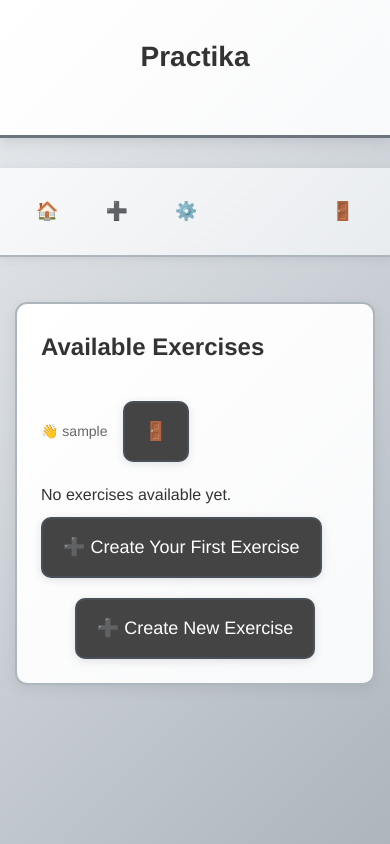
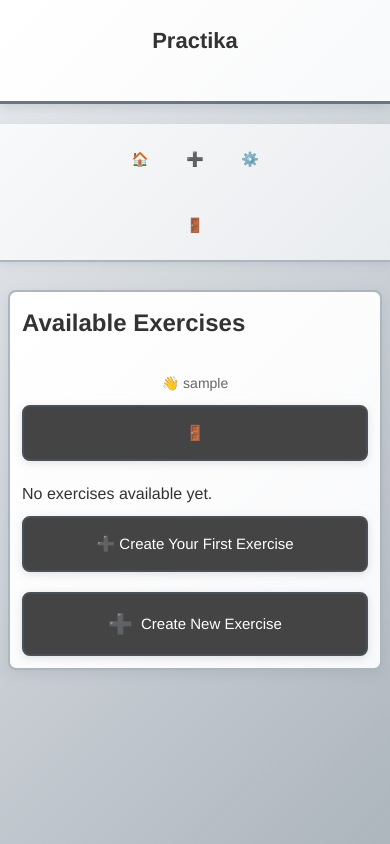
Before and after one commit to jacpagan/practica, a Django app: page /exercises/ in a window 390 px wide. Run offline with Django 4.2, Linux system fonts and the light colour scheme; the visitor is signed in with stand-in values (Sample User, id 1); data that the repository does not hold is empty.

Commit message:
Add comprehensive mobile-friendly responsive design improvements

```diff
--- a/exercises/templates/exercises/base.html
+++ b/exercises/templates/exercises/base.html
@@ -391,6 +391,33 @@
             color: #ffffff;
         }
 
+        .create-exercise-section {
+            margin-top: 20px;
+            text-align: center;
+        }
+
+        .create-exercise-btn {
+            display: inline-flex;
+            align-items: center;
+            justify-content: center;
+            gap: 8px;
+            width: auto;
+            min-width: 200px;
+        }
+
+        .btn-icon {
+            font-size: 18px;
+        }
+
+        .btn-text {
+            font-weight: 500;
+        }
+
+        .login-card {
+            max-width: 400px;
+            margin: 0 auto;
+        }
+
         /* Video recording styles */
         .video-options {
             display: flex;
@@ -461,47 +488,240 @@
             font-weight: bold;
         }
 
-        /* Mobile-specific styles */
+        /* Mobile-first responsive design */
         @media (max-width: 768px) {
+            body {
+                font-size: 16px;
+                -webkit-text-size-adjust: 100%;
+            }
+
+            .container {
+                padding: 10px;
+            }
+
+            .header {
+                padding: 15px 0;
+                margin-bottom: 20px;
+            }
+
+            .header h1 {
+                font-size: 24px;
+            }
+
+            .nav {
+                padding: 10px 0;
+                margin-bottom: 20px;
+            }
+
+            .nav-container {
+                flex-direction: column;
+                gap: 15px;
+                padding: 0 10px;
+            }
+
+            .nav-links {
+                justify-content: center;
+                flex-wrap: wrap;
+                gap: 10px;
+            }
+
+            .nav a {
+                padding: 12px 16px;
+                font-size: 16px;
+                min-width: 50px;
+                min-height: 50px;
+            }
+
+            .card {
+                padding: 16px;
+                margin-bottom: 16px;
+                border-radius: 8px;
+            }
+
+            .header-controls {
+                flex-direction: column;
+                align-items: stretch;
+                gap: 10px;
+            }
+
+            .user-controls {
+                justify-content: center;
+                flex-wrap: wrap;
+                gap: 10px;
+            }
+
+            .btn {
+                padding: 16px 20px;
+                font-size: 16px;
+                border-radius: 8px;
+                min-height: 50px;
+                width: 100%;
+                max-width: none;
+                touch-action: manipulation;
+            }
+
+            .exercise-grid {
+                grid-template-columns: 1fr;
+                gap: 15px;
+            }
+
+            .video-container {
+                margin: 10px 0;
+            }
+
+            .video-player {
+                width: 100%;
+                height: auto;
+                max-width: 100%;
+                border-radius: 8px;
+            }
+
+            .exercise-actions {
+                margin: 10px 0;
+            }
+
+            .exercise-actions .btn {
+                width: 100%;
+                padding: 16px;
+                font-size: 16px;
+            }
+
+            .form-group {
+                margin-bottom: 20px;
+            }
+
+            .form-group input,
+            .form-group textarea,
+            .form-group select {
+                padding: 16px;
+                font-size: 16px;
+                border-radius: 8px;
+            }
+
             .video-options {
                 flex-direction: column;
+                gap: 10px;
             }
+
             .video-options .btn {
                 width: 100%;
-                margin-bottom: 10px;
+                margin-bottom: 0;
+                padding: 16px;
+                font-size: 16px;
             }
+
             .webcam-controls {
                 flex-direction: column;
-                align-items: center;
+                align-items: stretch;
+                gap: 10px;
             }
+
             .webcam-controls .btn {
                 width: 100%;
-                max-width: 200px;
-                margin-bottom: 10px;
+                max-width: none;
+                margin-bottom: 0;
+                padding: 16px;
             }
+
             #webcam-preview {
                 height: 240px;
                 width: 100%;
                 max-width: 100%;
             }
-            .form-group {
-                margin-bottom: 20px;
-            }
-            .btn {
-                padding: 14px 20px;
-                font-size: 18px;
-                border-radius: 10px;
-            }
-            .video-player {
-                width: 100%;
-                height: auto;
-                max-width: 100%;
-            }
+
             .comment-video video {
                 width: 100%;
                 height: auto;
                 max-width: 100%;
             }
+
+            .form-actions {
+                flex-direction: column;
+                gap: 10px;
+            }
+
+                         .form-actions .btn {
+                 width: 100%;
+             }
+
+             .create-exercise-btn {
+                 width: 100%;
+                 min-width: none;
+                 padding: 18px 20px;
+                 font-size: 17px;
+             }
+
+             .btn-icon {
+                 font-size: 20px;
+             }
+
+             .login-card {
+                 max-width: none;
+                 margin: 0;
+             }
+
+             h1 { font-size: 24px; }
+            h2 { font-size: 20px; }
+            h3 { font-size: 18px; }
+            h4 { font-size: 16px; }
+
+            .recorder .controls {
+                flex-direction: column;
+                gap: 10px;
+            }
+
+            .recording-controls {
+                flex-direction: column;
+                gap: 10px;
+            }
+
+            .camera-controls {
+                flex-direction: row;
+                justify-content: center;
+                gap: 15px;
+            }
+
+            .security-info {
+                padding: 12px;
+                font-size: 13px;
+            }
+
+            .alert {
+                padding: 16px;
+                font-size: 14px;
+            }
+        }
+
+        /* Extra small screens */
+        @media (max-width: 480px) {
+            .container {
+                padding: 8px;
+            }
+
+            .header h1 {
+                font-size: 22px;
+            }
+
+            .nav a {
+                padding: 14px 12px;
+                font-size: 14px;
+                min-width: 45px;
+                min-height: 45px;
+            }
+
+            .card {
+                padding: 12px;
+            }
+
+            .btn {
+                padding: 14px 16px;
+                font-size: 15px;
+                min-height: 48px;
+            }
+
+            h1 { font-size: 20px; }
+            h2 { font-size: 18px; }
+            h3 { font-size: 16px; }
         }
 
         /* Video player styles */
@@ -757,29 +977,7 @@
             margin-bottom: 3px;
         }
 
-        @media (max-width: 768px) {
-            .container {
-                padding: 15px;
-            }
 
-            .nav a {
-                display: block;
-                margin: 2px 0;
-                text-align: center;
-            }
-
-            .recorder .controls {
-                flex-direction: column;
-            }
-
-            .recording-controls {
-                flex-direction: column;
-            }
-
-            .camera-controls {
-                flex-direction: column;
-            }
-        }
     </style>
 </head>
 <body>
--- a/exercises/templates/exercises/exercise_list.html
+++ b/exercises/templates/exercises/exercise_list.html
@@ -62,8 +62,11 @@
     {% endif %}
 
     {% if user.is_authenticated %}
-        <div style="margin-top: 20px; text-align: center;">
-            <a href="{% url 'exercises:exercise_create' %}" class="btn btn-primary" title="➕ Create New Exercise">➕ Create New Exercise</a>
+        <div class="create-exercise-section">
+            <a href="{% url 'exercises:exercise_create' %}" class="btn btn-primary create-exercise-btn" title="➕ Create New Exercise">
+                <span class="btn-icon">➕</span>
+                <span class="btn-text">Create New Exercise</span>
+            </a>
         </div>
     {% endif %}
 </div>
--- a/exercises/templates/exercises/login.html
+++ b/exercises/templates/exercises/login.html
@@ -3,7 +3,7 @@
 {% block title %}Login - Practika{% endblock %}
 
 {% block content %}
-<div class="card" style="max-width: 400px; margin: 0 auto;">
+<div class="card login-card">
     <div class="auth-tabs">
         <button class="tab-btn active" onclick="switchTab('login')">🔑 Login</button>
         <button class="tab-btn" onclick="switchTab('signup')">📝 Sign Up</button>
```
